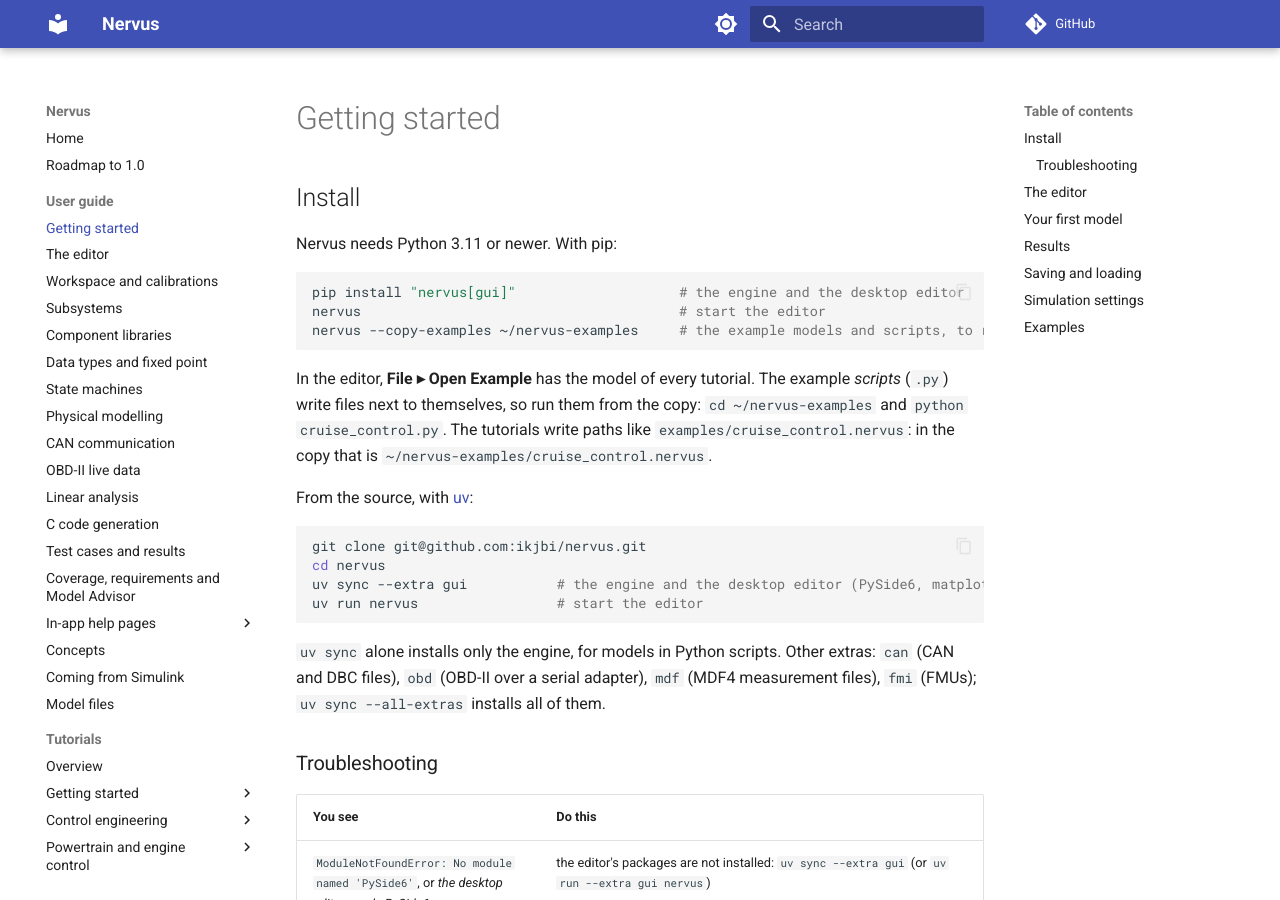
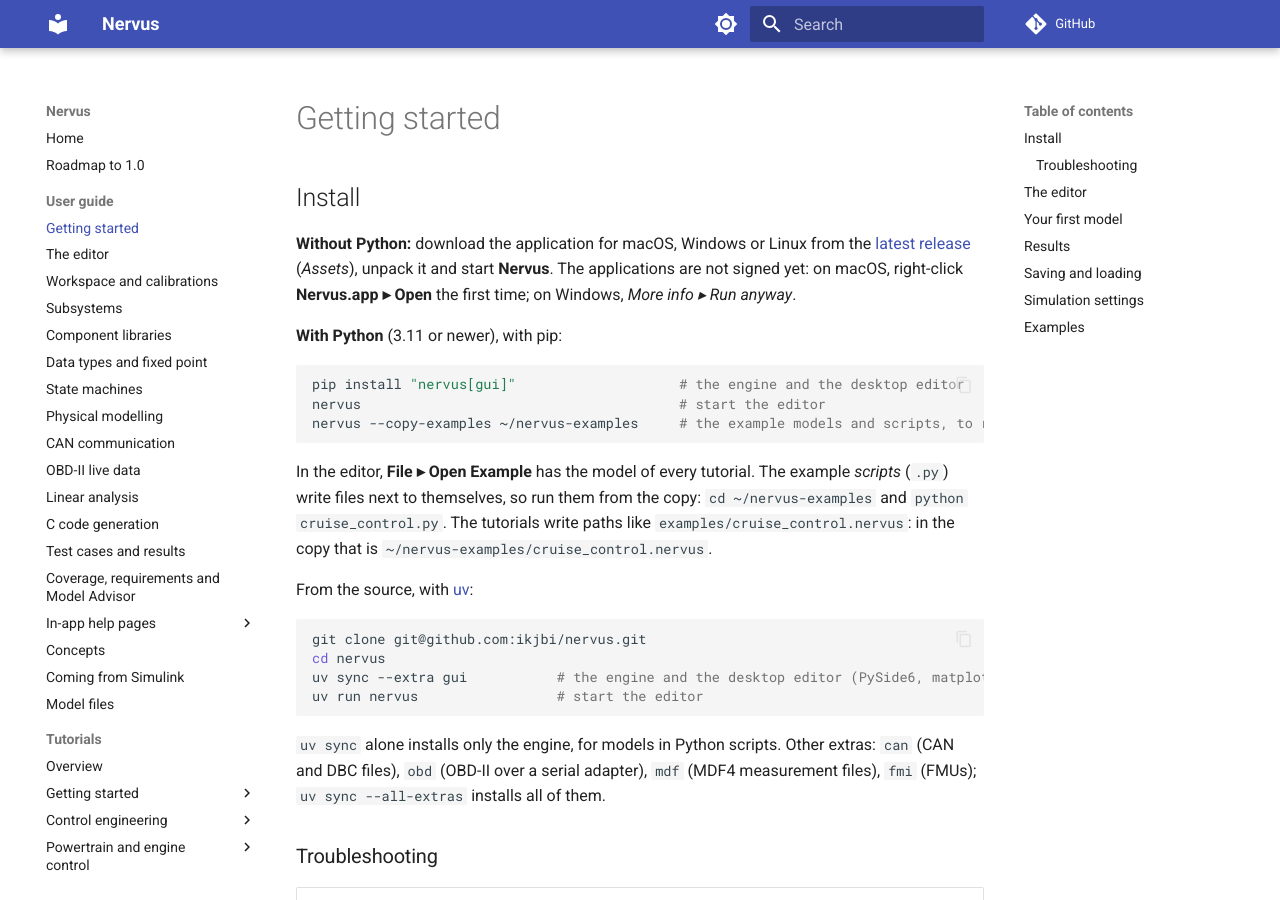
Before and after one commit to ikjbi/nervus, an MkDocs documentation site: the page built from docs/getting-started.md, in a window 1280 px wide and 900 px high. Built offline with MkDocs 1.6.1 and Material for MkDocs 9.7.7, drawn with Linux system fonts in a browser that asks for light colours; comment, search, counter and statistics services are not loaded; the version menu is left out.

Commit message:
Standalone applications for macOS, Windows and Linux (PyInstaller)
packaging/nervus.spec bundles Nervus with its help, examples, contributors and licence,
without the parts of Qt it does not use (256 MB on macOS instead of 661). The installers
workflow builds them on each OS for every release tag (or by hand) and attaches them to the
release: Nervus-macOS.dmg, Nervus-Windows.zip, Nervus-Linux.zip. Tested on macOS: the
command line, copying the examples, and the editor opening a model.

Co-Authored-By: Claude Opus 5.5 <noreply@anthropic.com>
Claude-Session: https://claude.ai/code/session_01VarAEesyLXHz6dcSdpzjd5

````diff
--- a/docs/getting-started.md
+++ b/docs/getting-started.md
@@ -2,7 +2,12 @@
 
 ## Install
 
-Nervus needs Python 3.11 or newer. With pip:
+**Without Python:** download the application for macOS, Windows or Linux from the
+[latest release](https://github.com/ikjbi/nervus/releases/latest) (*Assets*), unpack it and start **Nervus**. The
+applications are not signed yet: on macOS, right-click **Nervus.app ▸ Open** the first time; on Windows, *More info ▸
+Run anyway*.
+
+**With Python** (3.11 or newer), with pip:
 
 ```bash
 pip install "nervus[gui]"                    # the engine and the desktop editor
````
Also changed, not shown: CHANGELOG.md (+1 -0 lines), CONTRIBUTING.md (+5 -2 lines), README.md (+3 -0 lines), plan.md (+2 -1 lines), 3 other files.
